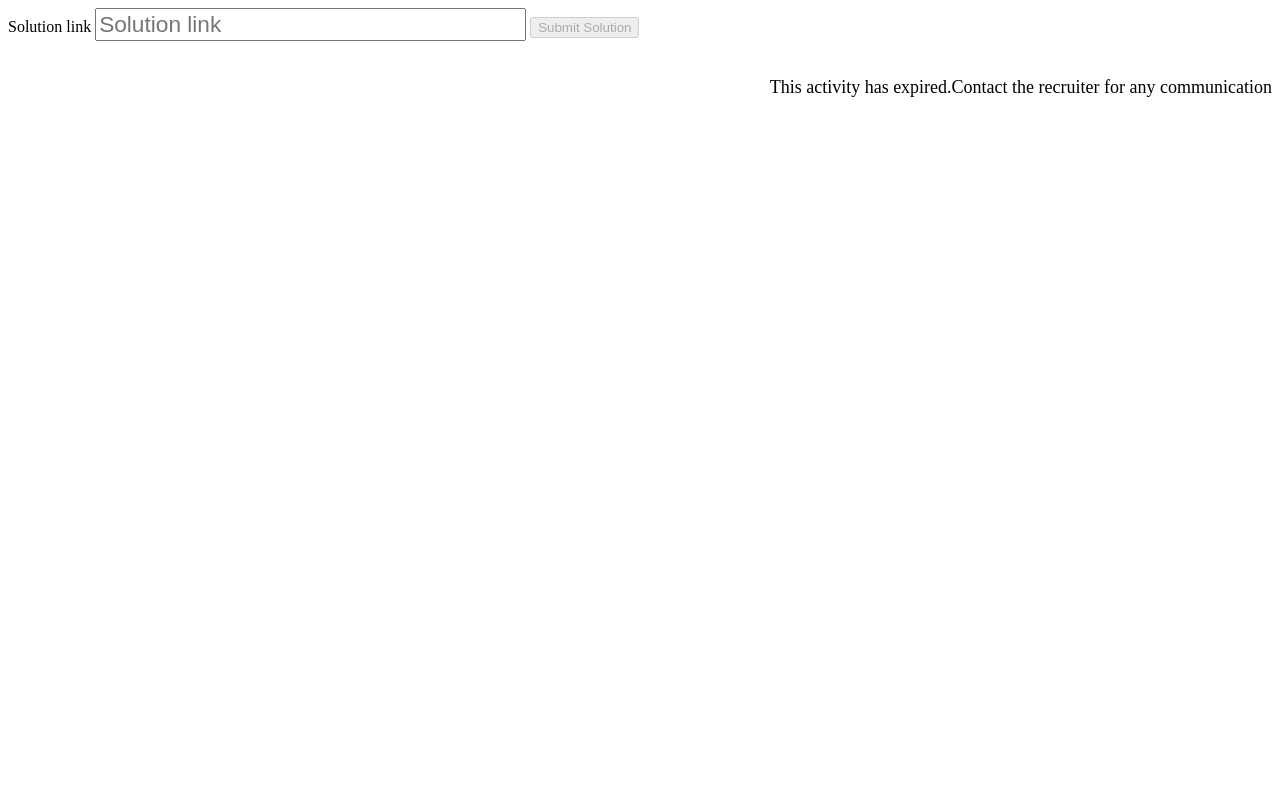
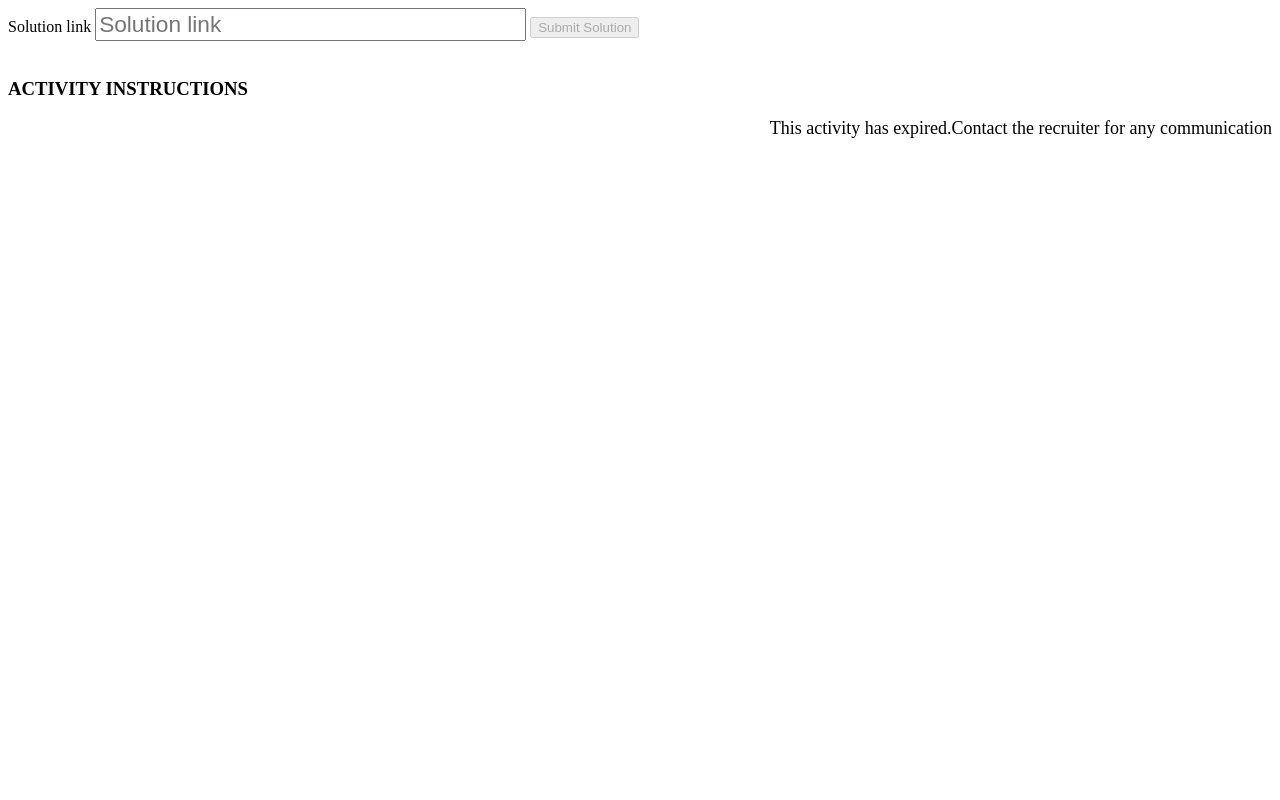
Before and after one commit to singh-gagan/django-hiring-tool, a Django app: template activitylauncher/templates/activitylauncher/display_activity.html in a window 1280 px wide. Run offline with Django 3.2, Linux system fonts and the light colour scheme; the template is opened without the code that fills it, so the values that code supplies are empty; parts of the project's set-up code (start-up, migrations or seed data) failed here and were passed over.

Commit message:
update html files

```diff
--- a/activitylauncher/templates/activitylauncher/display_activity.html
+++ b/activitylauncher/templates/activitylauncher/display_activity.html
@@ -1,7 +1,9 @@
 <!DOCTYPE html>
 <html>
 <body>
-
+<div class="content container">
+  <div class="row">
+    <div class="col-md-8">
       <form class="form-inline" action={% url 'submission_solution' activity_uuid=submission.activity_uuid %} method="post">
         {% csrf_token %}
         <div class="form-group mx-sm-3 mb-2">
@@ -10,10 +12,18 @@
           <button id = "btn" type = "submit" class="btn btn-primary btn-lg" > Submit Solution </button>
         </div>
       </form>
+    </div>
+  </div>
+</div>
 <br>
 
+<div class="content container">
+<div class="row">
+<div class="col-md-6">
+<h3>ACTIVITY INSTRUCTIONS</h3>
+</div>
+<div class="col-md-6">
 <p id = "timer"> </p>
-
 <script>
 var countDownDate = new Date("{{ activity_end_time|date:'U' }}" * 1000).getTime()
 var x = setInterval(function() {
@@ -39,7 +49,9 @@ var x = setInterval(function() {
     }
 }, 1000)
 </script>
-
 <iframe src = "{{submission.activity_drive_link}}" width = "800"height = "450" style="border:none" frameBorder="0"> </iframe>
+</div>
+</div>
+</div>
 </body>
 </html>
```
Also changed, not shown: activitylauncher/templates/activitylauncher/activity_expired.html (+7 -1 lines), activitylauncher/templates/activitylauncher/activity_submitted.html (+7 -1 lines), activitylauncher/templates/activitylauncher/base.html (+2 -8 lines), activitylauncher/templates/activitylauncher/invalid_activity.html (+7 -1 lines), activitylauncher/templates/activitylauncher/start_activity.html (+10 -4 lines). Lines whose indentation alone changed are shown as unchanged.
